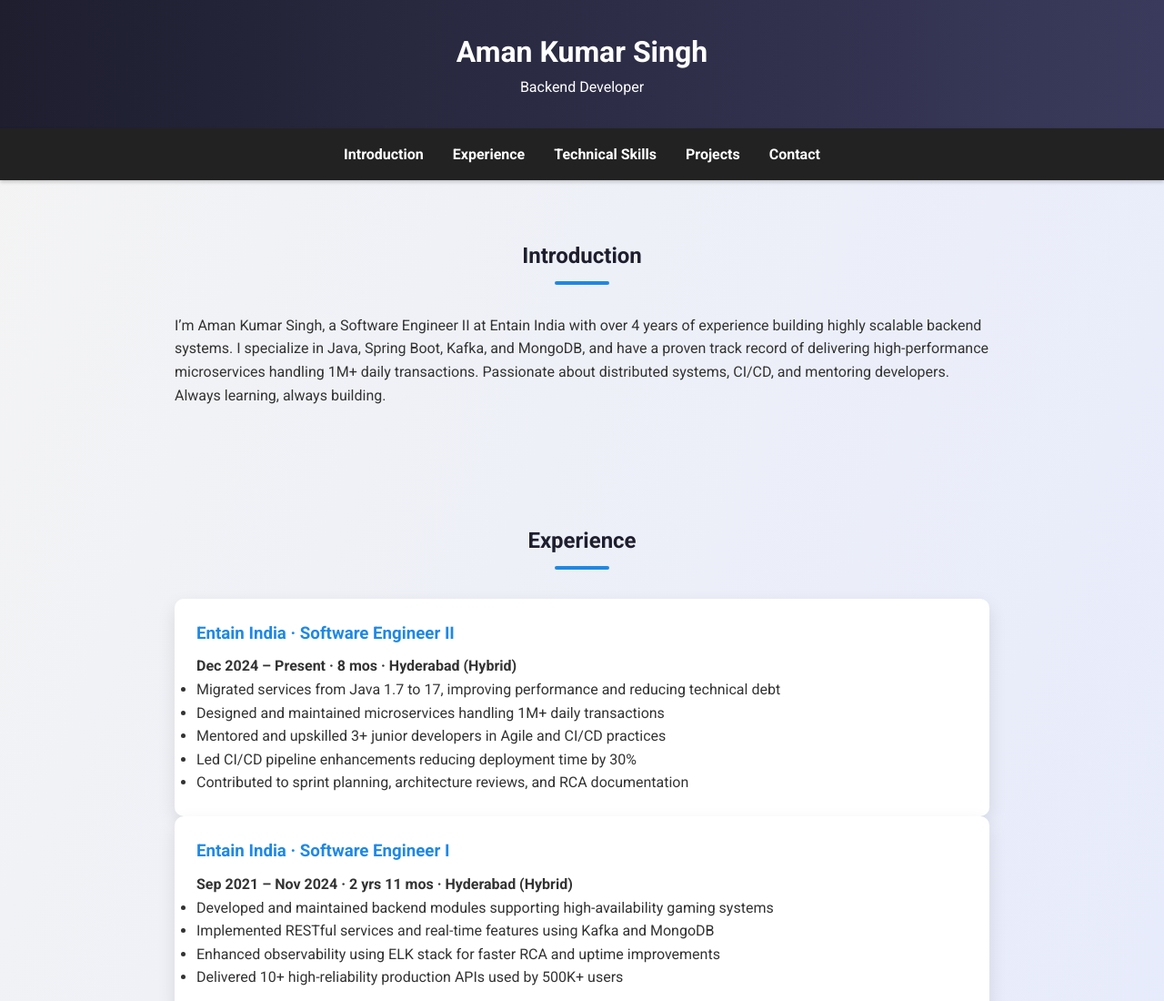
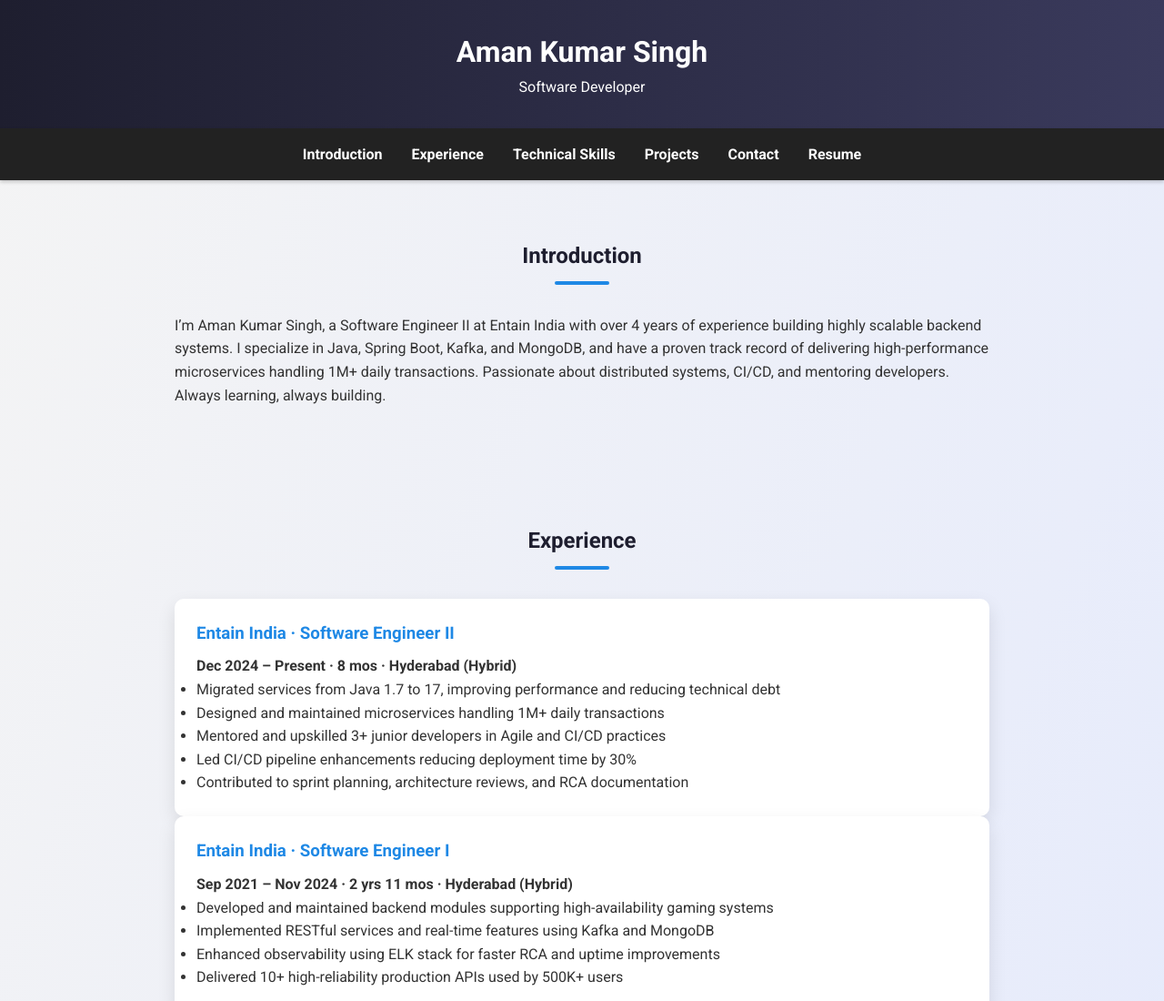
Before and after one commit to amansingh2017/amansingh.github.io, a plain HTML site: page index.html in a window 1280 px wide. Shown: the top 1100 px of the page at 91% size. Drawn offline with nearby package versions, Linux system fonts and the light colour scheme.

Commit message:
Adding resume href

```diff
--- a/index.html
+++ b/index.html
@@ -53,6 +53,7 @@
         nav a:hover {
             color: #1e88e5;
         }
+
         section {
             padding: 4rem 2rem;
             max-width: 960px;
@@ -134,7 +135,7 @@
 <body>
 <header data-aos="fade-down">
     <h1>Aman Kumar Singh</h1>
-    <p>Backend Developer</p>
+    <p>Software Developer</p>
 </header>
 
 <nav data-aos="fade-up">
@@ -143,6 +144,7 @@
     <a href="#skills">Technical Skills</a>
     <a href="#projects">Projects</a>
     <a href="#contact">Contact</a>
+    <a href="Aman_Kumar_Singh_Resume.pdf" target="_blank" rel="noopener" class="resume-btn">Resume</a>
 </nav>
 
 <section id="about" data-aos="fade-up">
```
Also changed, not shown: 2 other files.
